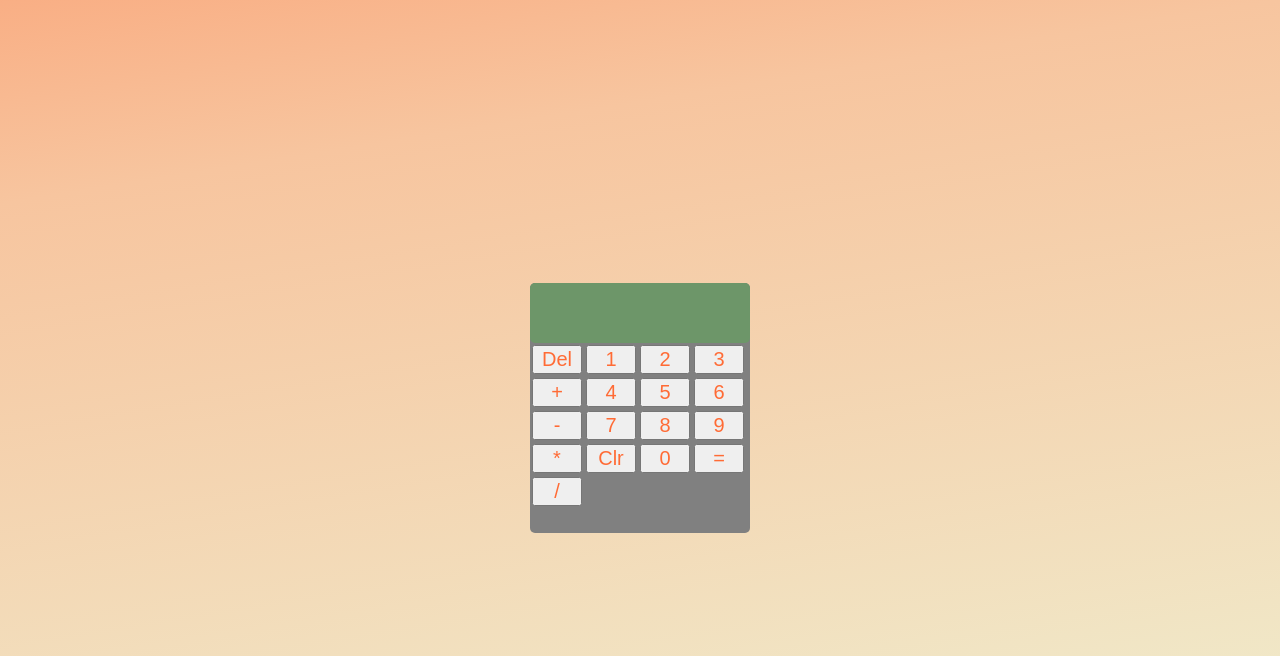
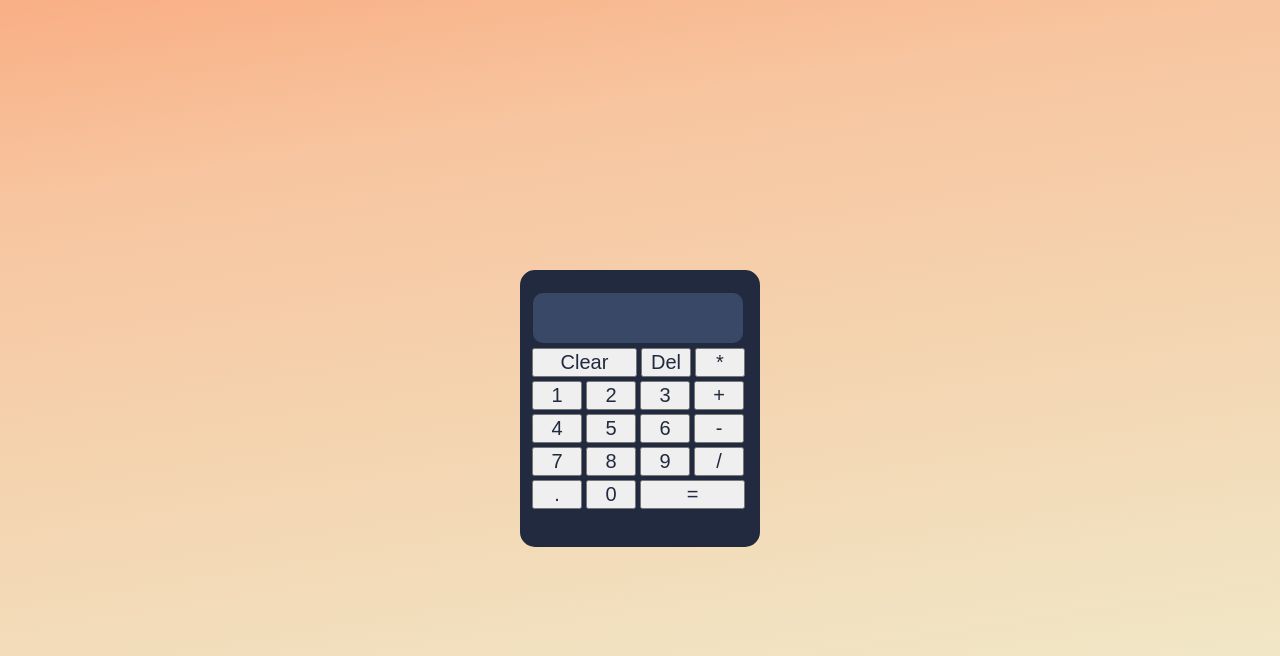
Before and after one commit to dreamyukii/quiz1, a plain HTML site: page index.html in a window 1280 px wide. Drawn offline with nearby package versions, Linux system fonts and the light colour scheme.

Commit message:
feat: add border

```diff
--- a/css/style.css
+++ b/css/style.css
@@ -16,6 +16,9 @@ body{
     animation: gradient 10s ease infinite;
     height: 100vh;
     /* fix bug bagian bawah back terpotong, idk what did it do */
+
+    /* font Ubuntu */
+    font-family: 'Ubuntu', sans-serif;
 }
 /* Keyframes untuk gradient background */
 @keyframes gradient {
@@ -30,21 +33,28 @@ body{
 	}
 }
 
-
 .output{
-    text-align:end;
-    padding: 20px;
+    font-family: 'Ubuntu Mono', monospace;
+    text-align:right;
+    color: white;
+    padding: 15px;
+    margin: 3px;
     width: 180px;
     height: 20px;
-    background-color: rgb(109, 150, 105);
-    border-radius: 5px;
+    background-color: #394867;
+    border-radius: 10px;
 }
 
+
 .kalkulator{
-    background-color: gray;
+    background-color: #212A3E;
     width: 220px;
     height: 250px;
-    border-radius: 5px;
+    border-top: 20px solid #212A3E;
+    border-bottom: 7px solid #212A3E;
+    border-right: 10px solid #212A3E;
+    border-left: 10px solid #212A3E;
+    border-radius: 15px;
 }
 
 .tombol-calc{
@@ -55,7 +65,7 @@ body{
 
 button{
     font-size: 20px;
-    color: #ff6b35;
+    color: #212A3E;
     width: 50px;
     margin: 2px;
 }
--- a/index.html
+++ b/index.html
@@ -8,25 +8,30 @@
 
     <!-- Link Referance -->
     <link rel="stylesheet" href="./css/style.css" />
-
-    <link
-      rel="stylesheet"
-      href="https://fonts.googleapis.com/css2?family=Material+Symbols+Outlined:opsz,wght,FILL,GRAD@48,700,1,200"
-    />
+    <link rel="preconnect" href="https://fonts.googleapis.com">
+    <link rel="preconnect" href="https://fonts.gstatic.com" crossorigin>
+    <link href="https://fonts.googleapis.com/css2?family=Ubuntu&family=Ubuntu+Mono&display=swap" rel="stylesheet">
   </head>
   <body>
     <div class="kalkulator">
       <div class="output">
+        <!-- output kalkulator -->
         <div data-previous-operand></div>
         <div data-current-operand></div>
       </div>
+
       <div class="tombol-calc">
         <!-- Tombol kalkulator -->
-        <button data-delete>Del</button>
+
+        <button data-all-clear style="width: 105px;">Clear</button>
+        <button data-delete >Del</button>
+        <button data-operation>*</button>
+
         <button data-number>1</button>
         <button data-number>2</button>
         <button data-number>3</button>
         <button data-operation>+</button>
+
         <button data-number>4</button>
         <button data-number>5</button>
         <button data-number>6</button>
@@ -34,11 +39,19 @@
         <button data-number>7</button>
         <button data-number>8</button>
         <button data-number>9</button>
-        <button data-operation>*</button>
-        <button data-all-clear>Clr</button>
+
+
+
+        <button data-operation>/</button>
+        <button data-number>.</button>
+
+
+
+
+
         <button data-number>0</button>
-        <button data-equals>=</button>
-        <button data-operation>/</button>
+        <button data-equals style="width: 105px;">=</button>
+
       </div>
     </div>
     <script src="./js/script.js"></script>
```
